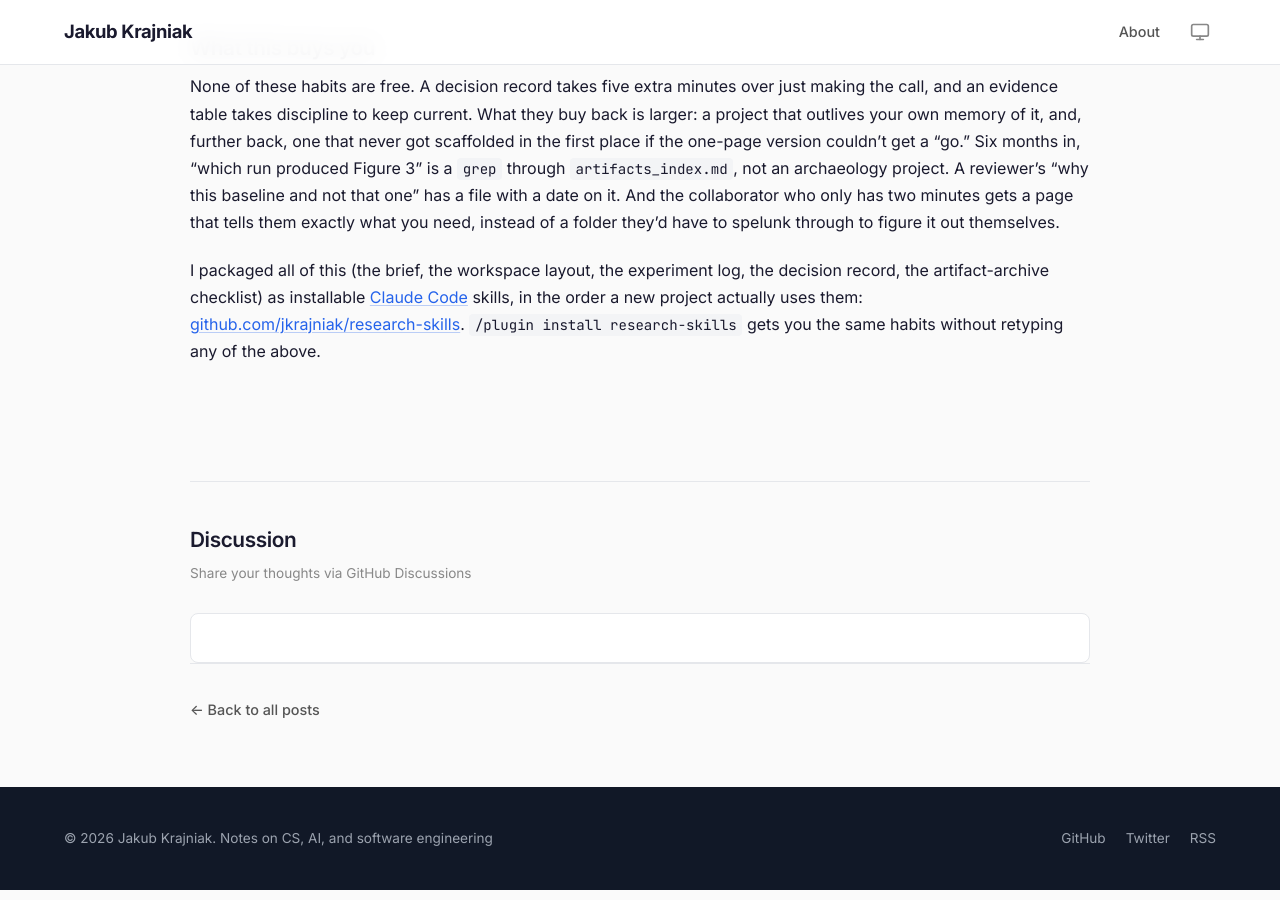
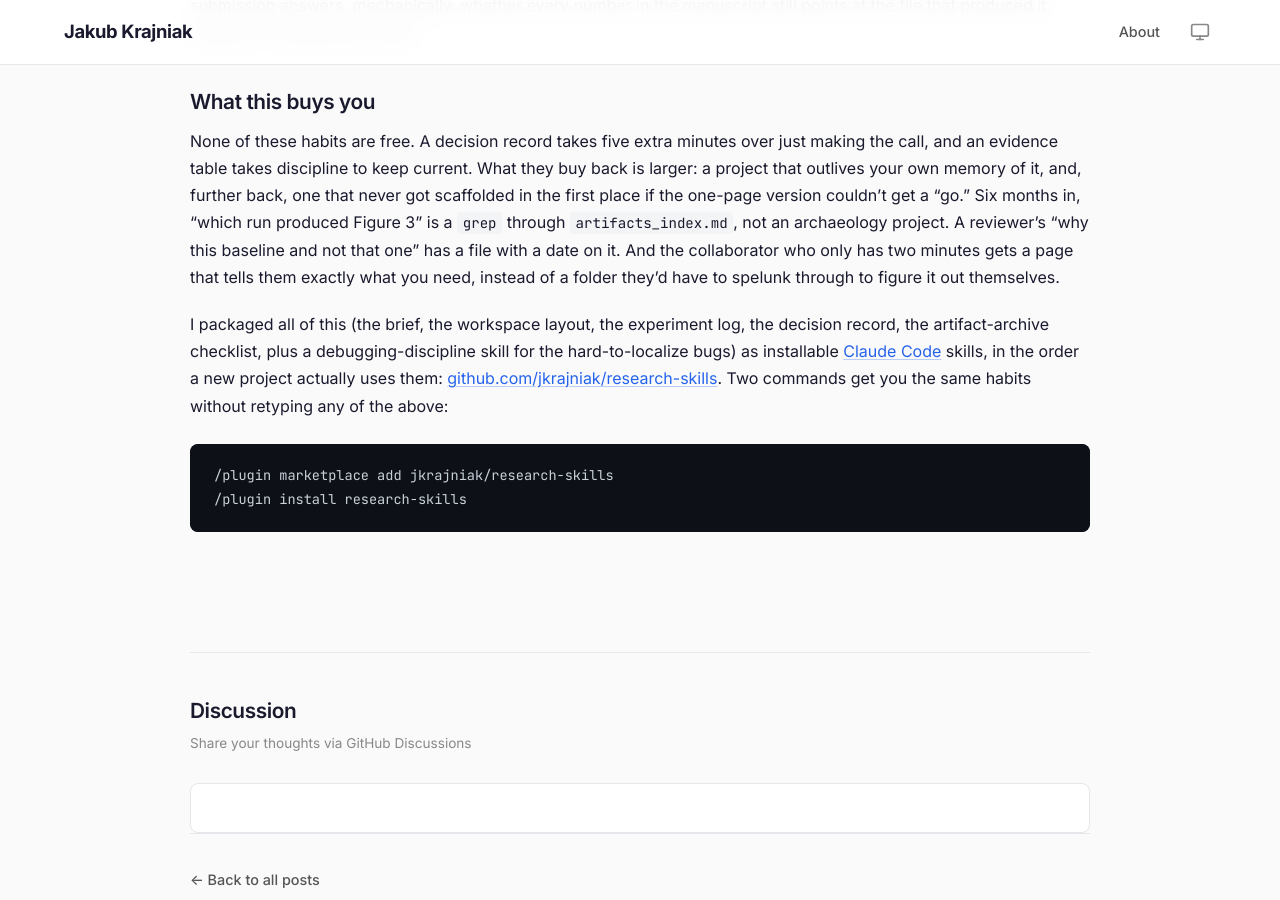
Before and after one commit to jkrajniak/jkrajniak.github.io, a Jekyll site: the page built from _posts/2026-09-23-structuring-a-computational-research-project.md, in a window 1280 px wide and 900 px high, scrolled down 5199 px. Built offline with Jekyll 4.4.1, drawn with Linux system fonts in a browser that asks for light colours; comment, search, counter and statistics services are not loaded; a style sheet for code colours, icons or effects is not loaded; some of the changed text lies outside the part shown.

Commit message:
post: fix install commands, mention debugging skill, explain artifacts_index

````diff
--- a/_posts/2026-09-23-structuring-a-computational-research-project.md
+++ b/_posts/2026-09-23-structuring-a-computational-research-project.md
@@ -68,7 +68,7 @@ tar -czf "artifacts/${ARCHIVE}" results/ configs/run_config.json scripts/run.py
 shasum -a 256 "artifacts/${ARCHIVE}" | tee "artifacts/${ARCHIVE}.sha256"
 ```
 
-The rule is one archive per run, never overwritten, checksum stored next to it. It costs nothing at run time and turns "I think that's the same run" into a `shasum -c` that either passes or doesn't.
+The rule is one archive per run, never overwritten, checksum stored next to it. Each archive also gets one row in `artifacts_index.md` in the research repo (date, path, code commit, hash, a note on what it supersedes), so there is a single table to search later. It costs nothing at run time and turns "I think that's the same run" into a `shasum -c` that either passes or doesn't.
 
 ### One file per decision, including the obvious ones
 
@@ -111,4 +111,9 @@ A short script re-hashes every pinned archive against this table and fails loudl
 
 None of these habits are free. A decision record takes five extra minutes over just making the call, and an evidence table takes discipline to keep current. What they buy back is larger: a project that outlives your own memory of it, and, further back, one that never got scaffolded in the first place if the one-page version couldn't get a "go." Six months in, "which run produced Figure 3" is a `grep` through `artifacts_index.md`, not an archaeology project. A reviewer's "why this baseline and not that one" has a file with a date on it. And the collaborator who only has two minutes gets a page that tells them exactly what you need, instead of a folder they'd have to spelunk through to figure it out themselves.
 
-I packaged all of this (the brief, the workspace layout, the experiment log, the decision record, the artifact-archive checklist) as installable [Claude Code](https://claude.com/claude-code) skills, in the order a new project actually uses them: [github.com/jkrajniak/research-skills](https://github.com/jkrajniak/research-skills). `/plugin install research-skills` gets you the same habits without retyping any of the above.
+I packaged all of this (the brief, the workspace layout, the experiment log, the decision record, the artifact-archive checklist, plus a debugging-discipline skill for the hard-to-localize bugs) as installable [Claude Code](https://claude.com/claude-code) skills, in the order a new project actually uses them: [github.com/jkrajniak/research-skills](https://github.com/jkrajniak/research-skills). Two commands get you the same habits without retyping any of the above:
+
+```
+/plugin marketplace add jkrajniak/research-skills
+/plugin install research-skills
+```
````
